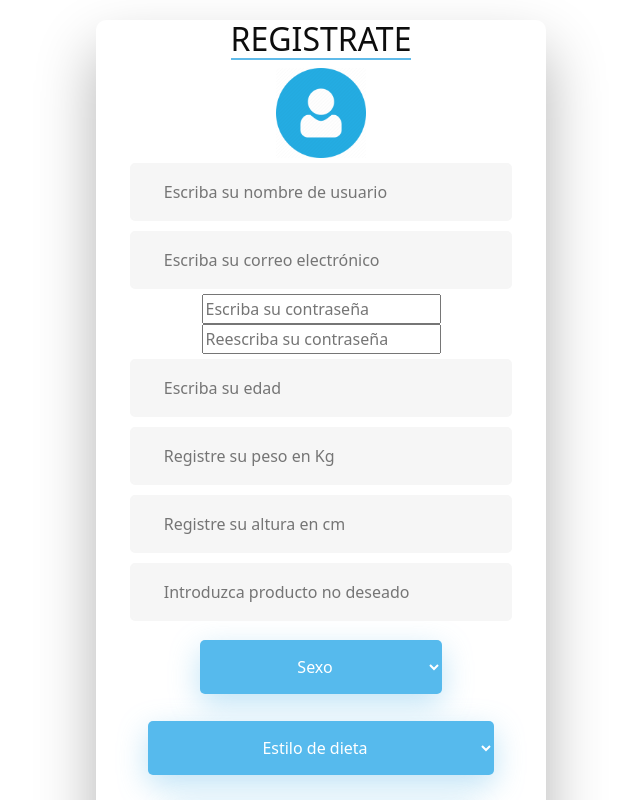
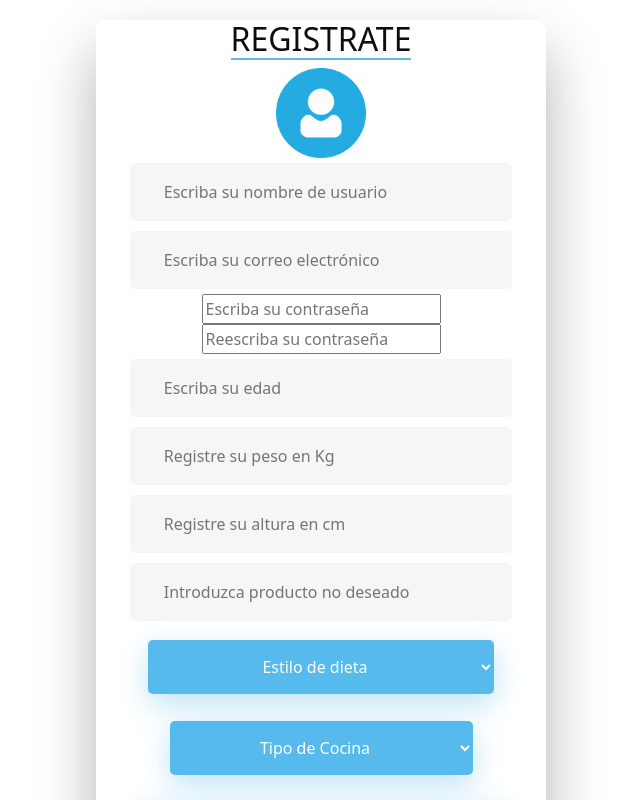
Before and after one commit to Alfesito/ISST-Grupo13-Caso-23, a React (Create React App) app in the folder frontend/: page /signin in a window 1280 px wide. Shown: the top 800 px of the page, without its empty margins (319-959 px from the left). Built offline with nearby package versions, Linux system fonts and the light colour scheme; no server answers.

Commit message:
Update usuario

```diff
--- a/frontend/src/App.js
+++ b/frontend/src/App.js
@@ -24,7 +24,7 @@ import Recomendaciones from "./componentes/recipe/Recomendaciones";
 import { MyContext } from "./context/MyContext";
 import { useContext } from "react";
 import Historial from "./componentes/Historial";
-import Hoy from "./componentes/hoy/hoy";
+import Hoy from "./componentes/hoy/Hoy";
 
 function App() {
   const [loading, setLoading] = useState(true); // Estado para el indicador de carga
--- a/frontend/src/componentes/Perfil.js
+++ b/frontend/src/componentes/Perfil.js
@@ -11,10 +11,10 @@ function Perfil() {
   const [peso, setPeso] = useState("");
   const [altura, setAltura] = useState("");
   const [sexo, setSexo] = useState("");
-  const [ alergia, setAlergia ] = useState("");
-  const [ health, setHealth ] = useState("");
-  const [ diet, setDiet ] = useState("");
-  const [ cuisine, setCuisine ] = useState("");
+  const [alergia, setAlergia] = useState("");
+  const [health, setHealth] = useState("");
+  const [diet, setDiet] = useState("");
+  const [cuisine, setCuisine] = useState("");
 
   useEffect(() => {
     getDatosUsuario();
@@ -30,18 +30,19 @@ function Perfil() {
   }
 
   function modificarPerfil() {
-    setCambiar(true);
     setAlergia(perfil.alergia)
-    setAltura(perfil.altura === 0 ? "" : perfil.altura)
+    setAltura(perfil.altura)
     setCuisine(perfil.cuisine)
     setSexo(perfil.sexo)
-    setEdad(perfil.edad === 0 ? "" : perfil.edad)
+    setEdad(perfil.edad)
     setHealth(perfil.health)
     setDiet(perfil.diet)
     setPeso(perfil.peso)
+    setCambiar(true);
   }
 
-  async function guardarCambios() {
+  async function guardarCambios(e) {
+    e.preventDefault();
     await fetch(`/api/modificar/perfil/${correo}`,
       {
         headers: {
@@ -49,9 +50,9 @@ function Perfil() {
           'Content-Type': 'application/json'
         },
         method: "PUT",
-      body: JSON.stringify({"edad": parseInt(edad), "peso": parseFloat(peso), "altura": parseInt(altura), "indeseado": alergia.toString(), "alergia": health.toString(), "dieta": diet.toString(), "cocina_fav": cuisine.toString(), "sexo": sexo.toString() }),
+        body: JSON.stringify({ "correo": correo.toString(), "edad": parseInt(edad), "peso": parseFloat(peso), "altura": parseInt(altura), "indeseado": alergia.toString(), "alergia": health.toString(), "dieta": diet.toString(), "cocina_fav": cuisine.toString(), "sexo": sexo.toString() }),
       })
-      .then(setCambiar(false) || console.log(JSON.stringify({"edad": parseInt(edad), "peso": parseFloat(peso), "altura": parseInt(altura), "indeseado": alergia.toString(), "alergia": health.toString(), "dieta": diet.toString(), "cocina_fav": cuisine.toString(), "sexo": sexo.toString() })))
+      .then(setCambiar(false) || console.log(JSON.stringify({ "edad": parseInt(edad), "peso": parseFloat(peso), "altura": parseInt(altura), "indeseado": alergia.toString(), "alergia": health.toString(), "dieta": diet.toString(), "cocina_fav": cuisine.toString(), "sexo": sexo.toString() })))
       .catch(error => console.error(error));
   }
 
@@ -180,9 +181,9 @@ function Perfil() {
                 <option value="vegetarian">Vegetariano</option>
               </select>
             </div>
+            {/* <input value="Guardar" onClick={guardarCambios}>Guardar</input> */}
             <button onClick={guardarCambios}>Guardar</button>
         </div>
-
         :
         <div>
           <p>Edad:{perfil.edad}</p>
@@ -204,4 +205,4 @@ function Perfil() {
 
     </div>
   );
-}export default Perfil;
+} export default Perfil;
--- a/frontend/src/componentes/SignIn.js
+++ b/frontend/src/componentes/SignIn.js
@@ -194,14 +194,6 @@ export default function SignIn() {
               onChange={handleInputChange}
             ></input>
 
-<div class="fadeIn tenth">
-              <select className="selectorRecetas" onChange={handleSeleccionSexo} value={sexo}>
-                <option value="">Sexo</option>
-                <option value="hombre">Hombre</option>
-                <option value="mujer">Mujer</option>
-              </select>
-            </div>
-
             <div class="fadeIn nineth">
               <select className="selectorRecetas" onChange={handleSeleccionDiet} value={diet}>
                 <option value="">Estilo de dieta</option>
--- a/frontend/src/componentes/hoy/Hoy.js
+++ b/frontend/src/componentes/hoy/Hoy.js
@@ -4,7 +4,7 @@ import Table from "./Table";
 import { useState, useEffect } from "react";
 import Grafico from "./Grafico";
 
-export default function hoy() {
+export default function Hoy() {
   const [comidas, setComidas] = useState([]);
   const [correo, setCorreo] = useState(sessionStorage.getItem("correo"));
   const [totalKcal, setTotalKcal] = useState(0);
```
Also changed, not shown: 2 other files (tests, documents, lock files or other folders). Lines whose indentation alone changed are shown as unchanged.
